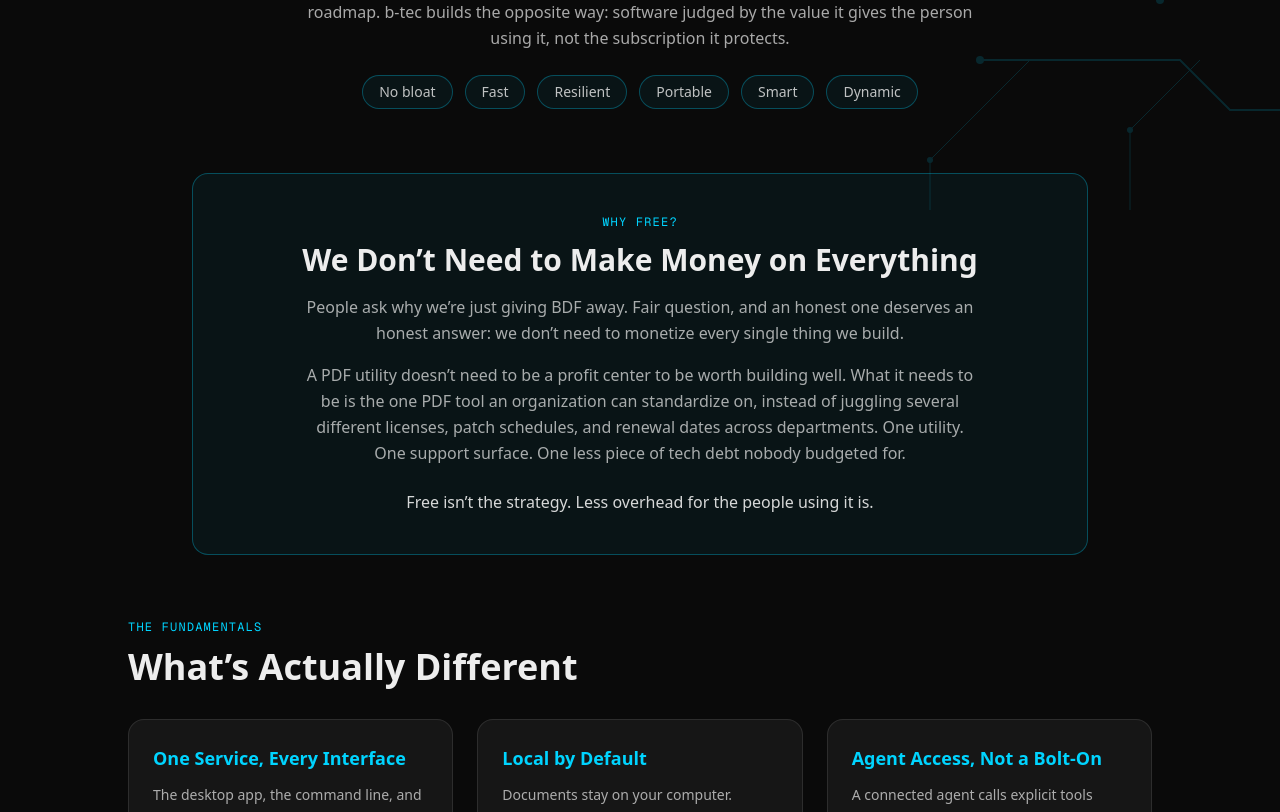
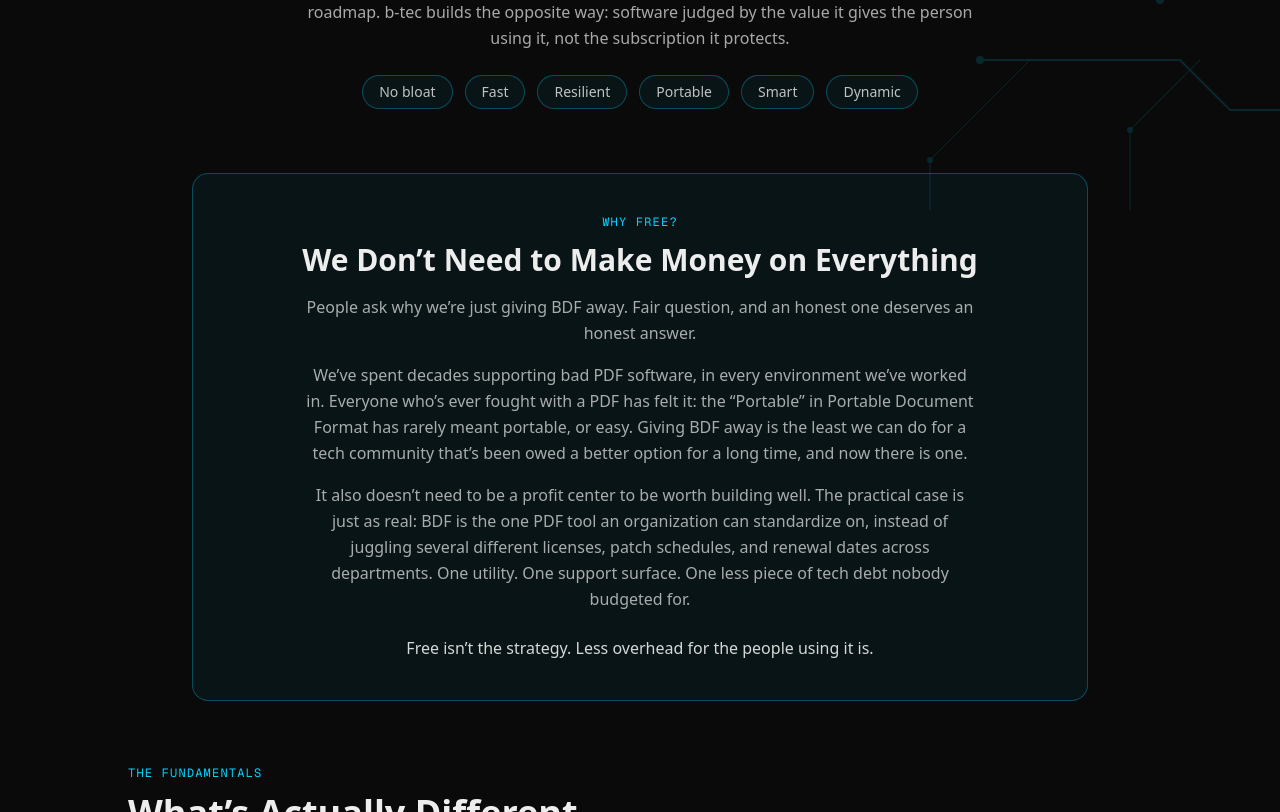
Before and after one commit to btecme/btecOrg, a Next.js app: page /bdf in a window 1280 px wide. Shown: the part 590-1402 px from the top of the page. Built offline with nearby package versions, Linux system fonts and the light colour scheme.

Commit message:
BDF: add give-back motivation to Why Free section

```diff
--- a/app/bdf/page.tsx
+++ b/app/bdf/page.tsx
@@ -91,13 +91,19 @@ export default function BdfPage() {
           <h2 className="text-2xl md:text-3xl font-bold mb-4">We Don&rsquo;t Need to Make Money on Everything</h2>
           <p className="text-foreground/70 leading-relaxed max-w-2xl mx-auto mb-4">
             People ask why we&rsquo;re just giving BDF away. Fair question, and an honest one deserves an honest
-            answer: we don&rsquo;t need to monetize every single thing we build.
+            answer.
+          </p>
+          <p className="text-foreground/70 leading-relaxed max-w-2xl mx-auto mb-4">
+            We&rsquo;ve spent decades supporting bad PDF software, in every environment we&rsquo;ve worked in.
+            Everyone who&rsquo;s ever fought with a PDF has felt it: the &ldquo;Portable&rdquo; in Portable Document
+            Format has rarely meant portable, or easy. Giving BDF away is the least we can do for a tech community
+            that&rsquo;s been owed a better option for a long time, and now there is one.
           </p>
           <p className="text-foreground/70 leading-relaxed max-w-2xl mx-auto mb-6">
-            A PDF utility doesn&rsquo;t need to be a profit center to be worth building well. What it needs to be is
-            the one PDF tool an organization can standardize on, instead of juggling several different licenses,
-            patch schedules, and renewal dates across departments. One utility. One support surface. One less piece
-            of tech debt nobody budgeted for.
+            It also doesn&rsquo;t need to be a profit center to be worth building well. The practical case is just
+            as real: BDF is the one PDF tool an organization can standardize on, instead of juggling several
+            different licenses, patch schedules, and renewal dates across departments. One utility. One support
+            surface. One less piece of tech debt nobody budgeted for.
           </p>
           <p className="text-foreground/90 font-medium">
             Free isn&rsquo;t the strategy. Less overhead for the people using it is.
```
